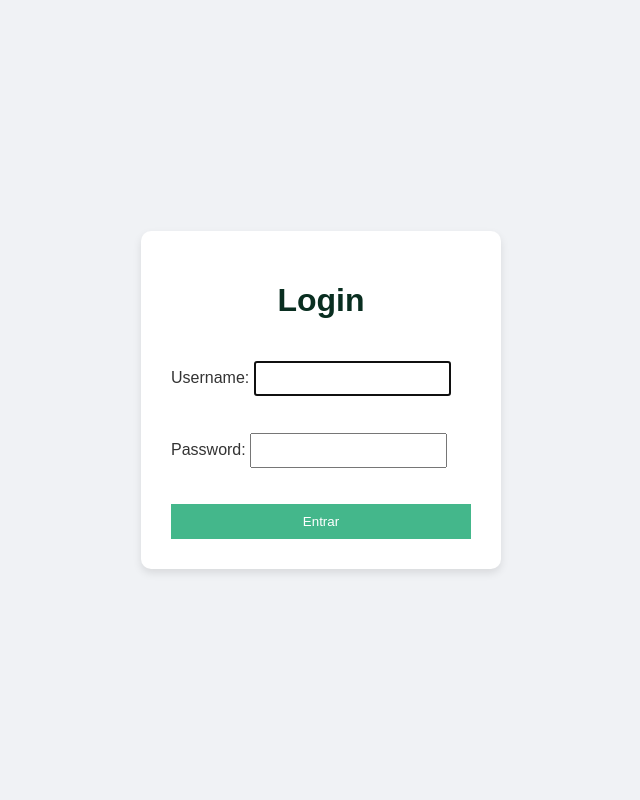
After one commit to RodrigoBahia10/lotofacil-django, a Django app: page /login/ in a window 1280 px wide. The commit adds this page. Shown: the whole page, without its empty margins (319-959 px from the left). Run offline with Django 5.2, Linux system fonts and the light colour scheme.

Commit message:
Add user authentication with login page

```diff
--- a/meuprojeto_loto/settings.py
+++ b/meuprojeto_loto/settings.py
@@ -120,3 +120,8 @@ STATIC_URL = 'static/'
 # https://docs.djangoproject.com/en/5.2/ref/settings/#default-auto-field
 
 DEFAULT_AUTO_FIELD = 'django.db.models.BigAutoField'
+
+# Configurações de autenticação
+LOGIN_URL = 'resultados:login'
+LOGIN_REDIRECT_URL = 'resultados:pagina_inicial'
+LOGOUT_REDIRECT_URL = 'resultados:login'
--- /dev/null
+++ b/resultados/templates/resultados/login.html
@@ -0,0 +1,28 @@
+<!DOCTYPE html>
+<html lang="pt-br">
+<head>
+    <meta charset="UTF-8">
+    <meta name="viewport" content="width=device-width, initial-scale=1.0">
+    <title>Login</title>
+    <style>
+        body { font-family: Arial, sans-serif; background-color: #f0f2f5; color: #333; display: flex; justify-content: center; align-items: center; height: 100vh; margin: 0; }
+        .card { background-color: #fff; border-radius: 10px; box-shadow: 0 4px 8px rgba(0,0,0,0.1); padding: 30px; width: 300px; }
+        h1 { color: #092e20; text-align: center; }
+        form { display: flex; flex-direction: column; }
+        label { margin-top: 10px; }
+        input { padding: 8px; margin-top: 5px; }
+        button { margin-top: 20px; padding: 10px; background-color: #44b78b; color: white; border: none; cursor: pointer; }
+        .errorlist { color: #dc3545; list-style: none; padding: 0; }
+    </style>
+</head>
+<body>
+    <div class="card">
+        <h1>Login</h1>
+        <form method="post">
+            {% csrf_token %}
+            {{ form.as_p }}
+            <button type="submit">Entrar</button>
+        </form>
+    </div>
+</body>
+</html>
--- a/resultados/urls.py
+++ b/resultados/urls.py
@@ -1,6 +1,7 @@
 # resultados/urls.py
 
 from django.urls import path
+from django.contrib.auth import views as auth_views
 from . import views # Importa as views do app atual
 
 # Define um nome para o conjunto de URLs deste app, para evitar conflitos
@@ -9,4 +10,6 @@ app_name = 'resultados'
 urlpatterns = [
     # Quando a URL raiz do app for acessada, chame a view 'pagina_inicial'
     path('', views.pagina_inicial, name='pagina_inicial'),
+    path('login/', auth_views.LoginView.as_view(template_name='resultados/login.html'), name='login'),
+    path('logout/', auth_views.LogoutView.as_view(), name='logout'),
 ]
--- a/resultados/views.py
+++ b/resultados/views.py
@@ -1,10 +1,10 @@
 from django.shortcuts import render
+from django.contrib.auth.decorators import login_required
 
 # Create your views here.
 # resultados/views.py
 
 import requests
-from django.shortcuts import render
 
 # URL da API da Caixa para os resultados da Lotofácil
 URL_API_LOTOFACIL = "https://servicebus2.caixa.gov.br/portaldeloterias/api/lotofacil/"
@@ -24,6 +24,7 @@ def buscar_ultimo_resultado():
         print(f"Erro ao buscar dados da API: {e}")
         return None
 
+@login_required
 def pagina_inicial(request):
     """
     Esta é a view para a nossa página inicial.
```
Also changed, not shown: resultados/templates/resultados/index.html (+7 -0 lines).
